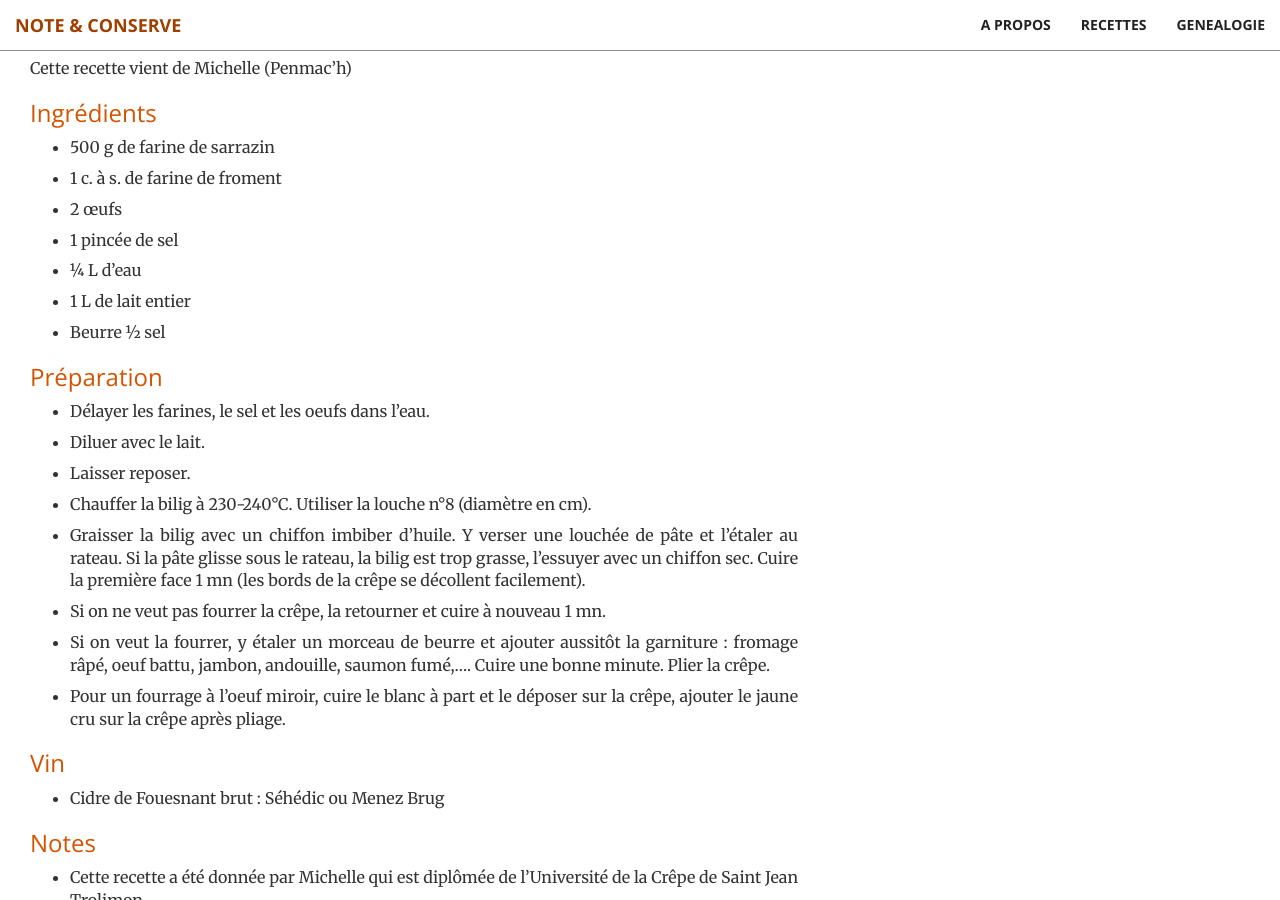
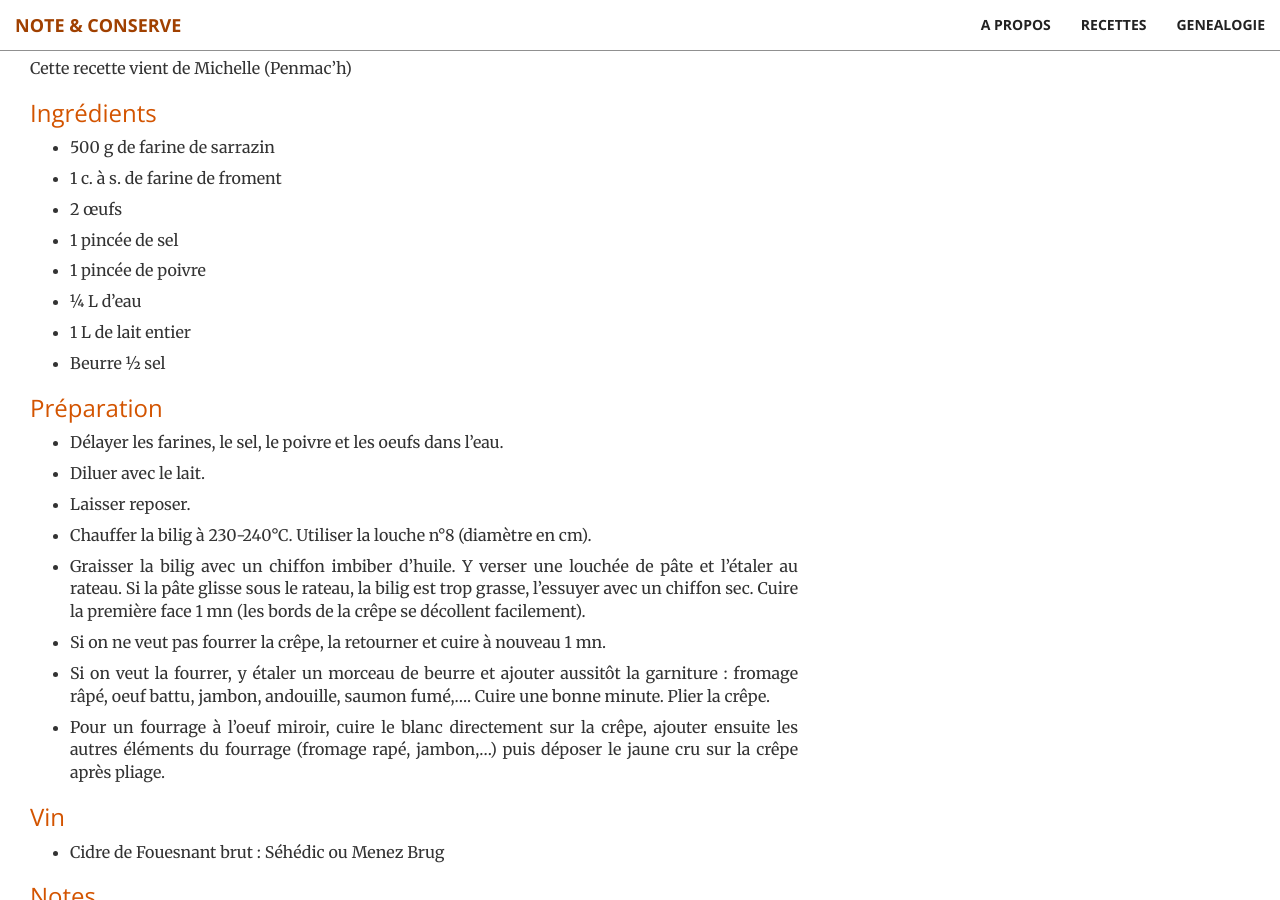
Before and after one commit to brignogan/brignogan.github.io, a Jekyll site: the page built from _posts/2018-05-16-crepeblenoir.md, in a window 1280 px wide and 900 px high, scrolled down 476 px. Built offline with Jekyll 4.4.1, drawn with Linux system fonts in a browser that asks for light colours.

Commit message:
correction recettes
changement de photo et corrections du texte

```diff
--- a/_posts/2018-05-16-crepeblenoir.md
+++ b/_posts/2018-05-16-crepeblenoir.md
@@ -17,19 +17,20 @@ Cette recette vient de Michelle (Penmac'h)
 * 1 c. à s. de farine de froment
 * 2 œufs
 * 1 pincée de sel
+* 1 pincée de poivre
 * ¼ L d’eau
 * 1 L de lait entier
 * Beurre ½ sel
 
 ### Préparation
-* Délayer les farines, le sel et les oeufs dans l’eau.
+* Délayer les farines, le sel, le poivre et les oeufs dans l’eau.
 * Diluer avec le lait.
 * Laisser reposer.
 * Chauffer la bilig à 230-240°C. Utiliser la louche n°8 (diamètre en cm).
 * Graisser la bilig avec un chiffon imbiber d’huile. Y verser une louchée de pâte et l’étaler au rateau. Si la pâte glisse sous le rateau, la bilig est trop grasse, l’essuyer avec un chiffon sec. Cuire la première face 1 mn (les bords de la crêpe se décollent facilement).
 * Si on ne veut pas fourrer la crêpe, la retourner et cuire à nouveau 1 mn.
 * Si on veut la fourrer, y étaler un morceau de beurre et ajouter aussitôt la garniture : fromage râpé, oeuf battu, jambon, andouille, saumon fumé,…. Cuire une bonne minute. Plier la crêpe.
-* Pour un fourrage à l’oeuf miroir, cuire le blanc à part et le déposer sur la crêpe, ajouter le jaune cru sur la crêpe après pliage.
+* Pour un fourrage à l’oeuf miroir, cuire le blanc directement sur la crêpe, ajouter ensuite les autres éléments du fourrage (fromage rapé, jambon,...) puis déposer le jaune cru sur la crêpe après pliage.
 
 ### Vin
 * Cidre de Fouesnant brut : Séhédic ou Menez Brug
```
Also changed, not shown: img/recette/crepe-ble-noir.png, img/recette/saladehivernale.png, 2 other files.
